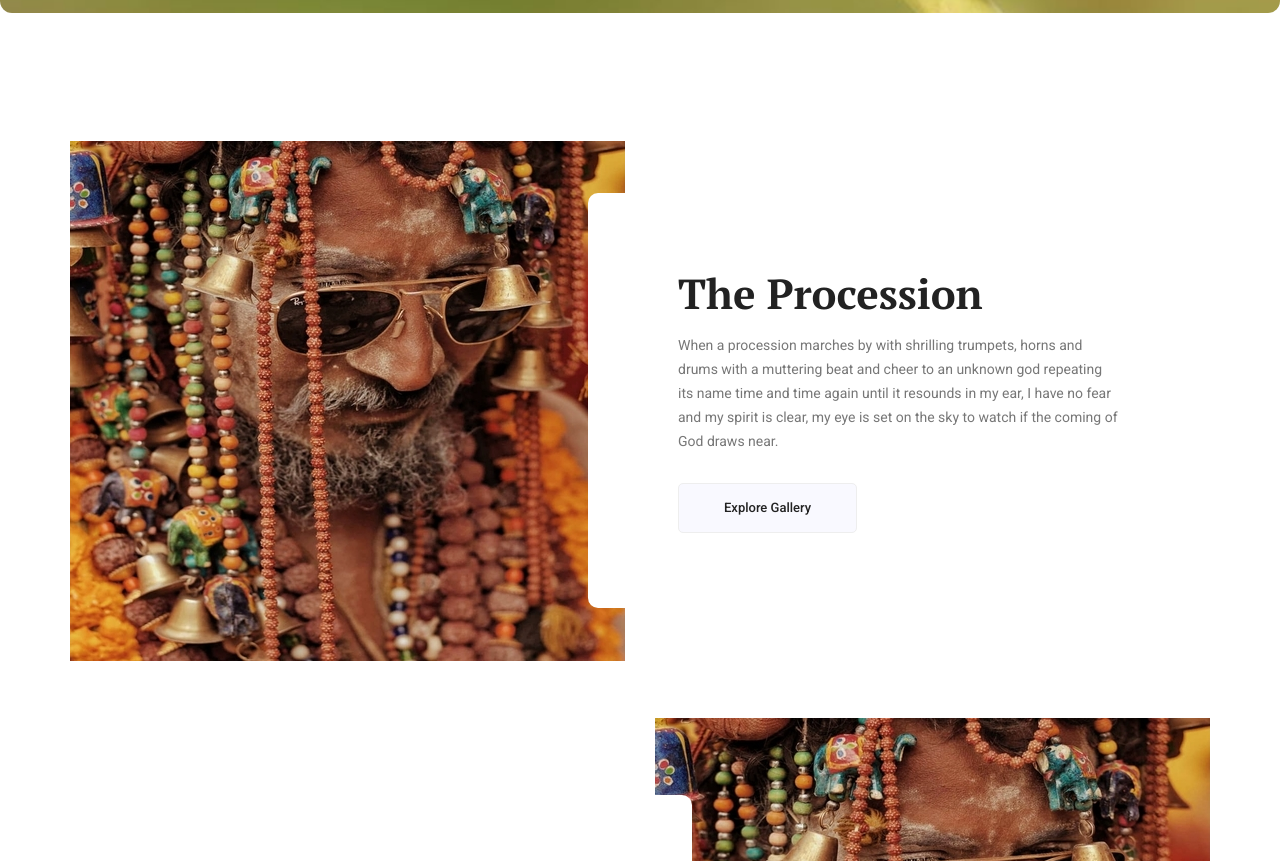
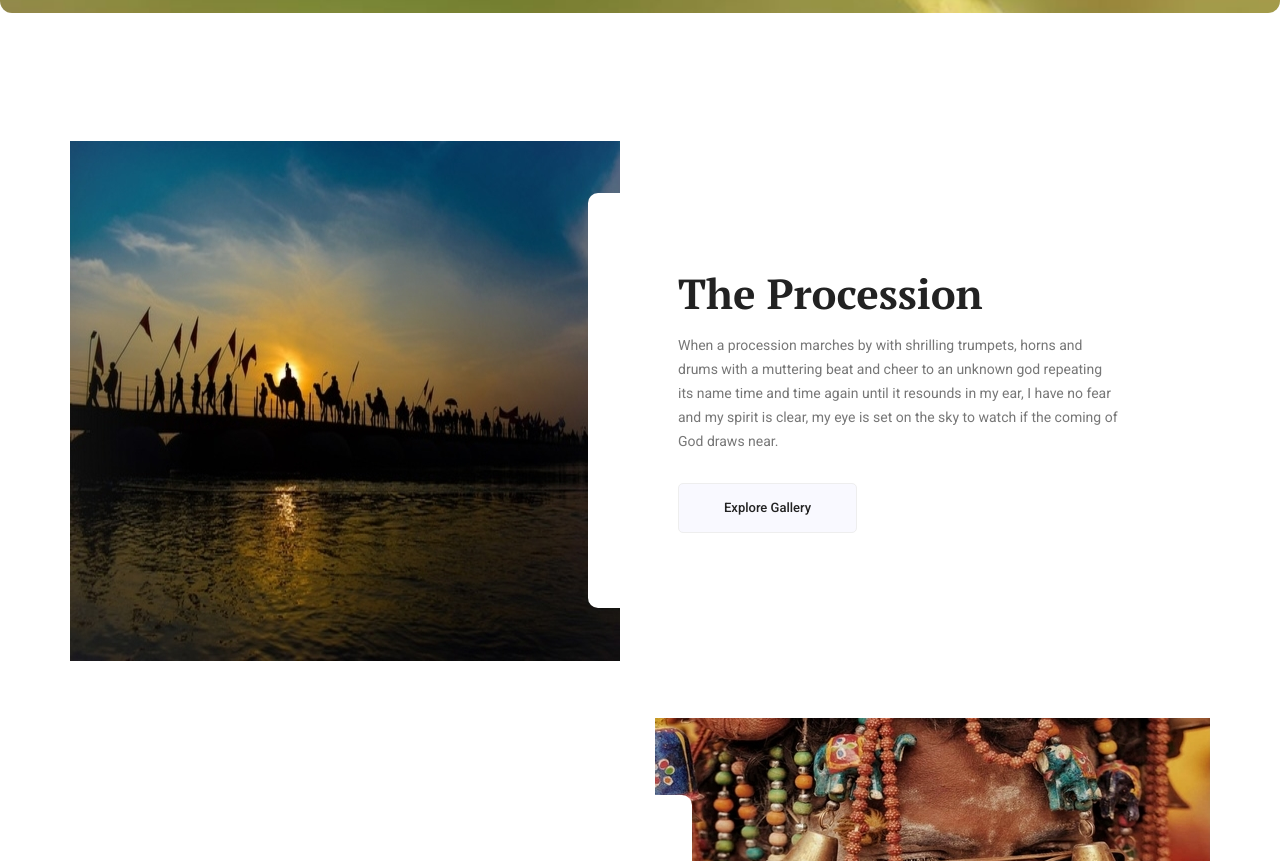
Before and after one commit to alisiddiqui1912/website, a plain HTML site: page index.html in a window 1280 px wide. Shown: the part 757-1618 px from the top of the page. Drawn offline with Linux system fonts and the light colour scheme.

Commit message:
Update index.html

```diff
--- a/index.html
+++ b/index.html
@@ -74,7 +74,7 @@
         			<div class="row h_blog_item">
         				<div class="col-lg-6">
 							<div class="h_blog_img">
-								<img class="img-fluid" src="img/home-blog/h2.jpg" alt="">
+								<img class="img-fluid" src="img/home-blog/h1.jpg" alt="">
 							</div>
 						</div>
 						<div class="col-lg-6">
```
